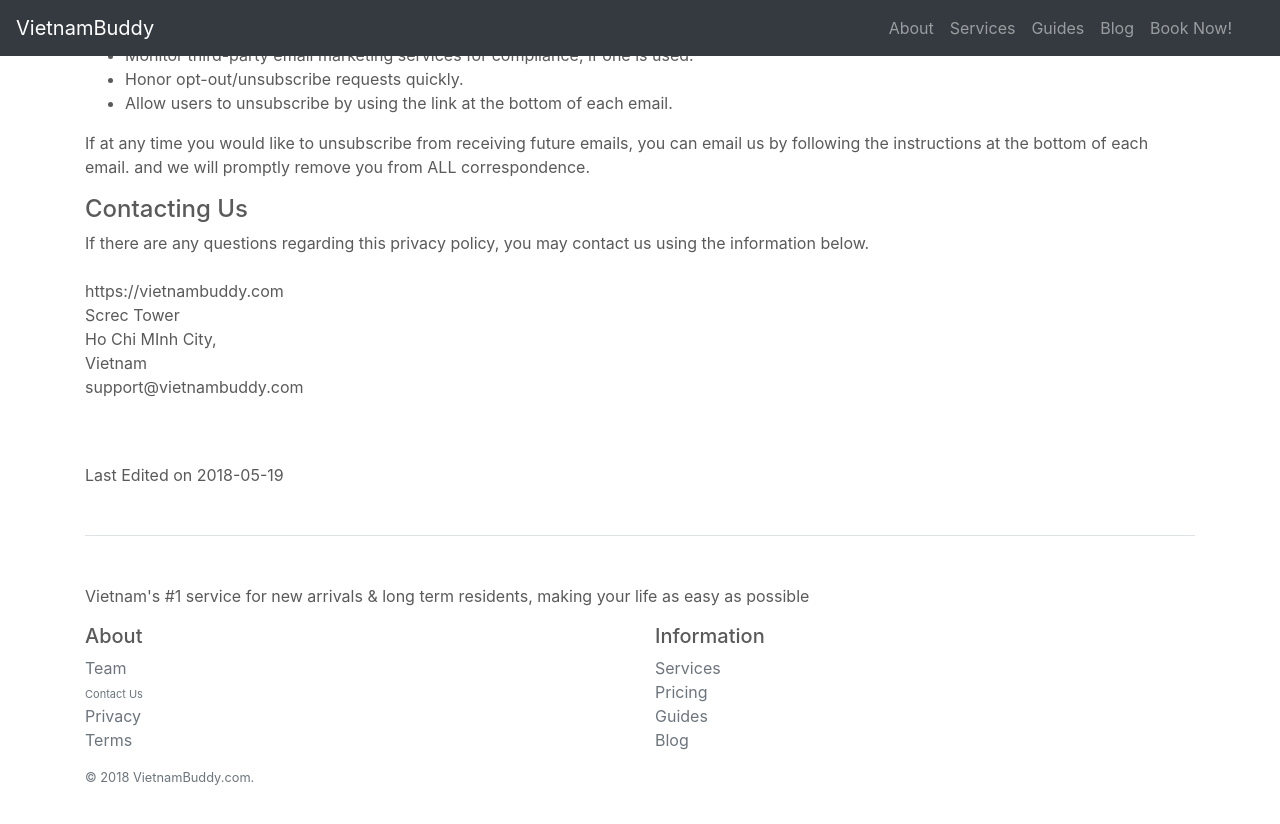
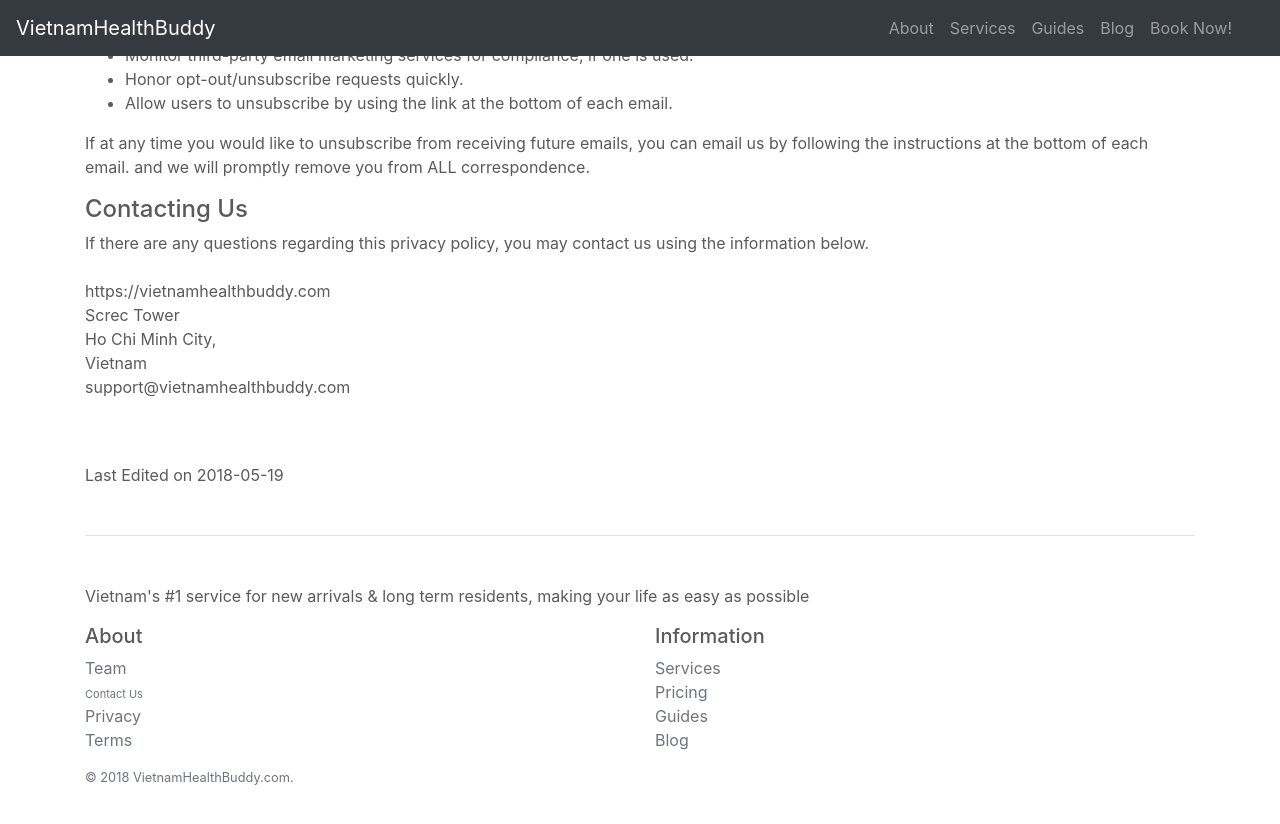
Before and after one commit to jameselkins/vietnamhealthbuddy.com, a Jekyll site: the page built from _pages/privacy.html, in a window 1280 px wide and 900 px high, scrolled down 3063 px. Shown: the top 824 px of the window. Built offline with Jekyll 4.4.1, drawn with Linux system fonts in a browser that asks for light colours; nearby versions of some CDN libraries; some of the changed text lies outside the part shown.

Commit message:
change vietnambuddy to vietnamhealthbuddy

```diff
--- a/CNAME
+++ b/CNAME
@@ -1 +1 @@
-vietnambuddy.com
+vietnamhealthbuddy.com
--- a/_config.yml
+++ b/_config.yml
@@ -13,17 +13,17 @@
 # you will see them accessed via {{ site.title }}, {{ site.email }}, and so on.
 # You can create any custom variable you would like, and they will be accessible
 # in the templates via {{ site.myvariable }}.
-title: VietnamBuddy.com
+title: VietnamHealthBuddy.com
 title_separator: "|"
 email: james.elkins1@gmail.com
 description: >- # this means to ignore newlines until "baseurl:"
-  VietnamBuddy.com is a consulting agency specializing in advising new arrivals to Vietnam
+  VietnamHealthBuddy.com is a consulting agency specializing in advising new arrivals to Vietnam
   on how to successfully navigate living, working and playing in Vietnam.
 baseurl: "" # the subpath of your site, e.g. /blog
 url: "" # the base hostname & protocol for your site, e.g. http://example.com
 twitter_username: vietnam_buddy
 github_username:  jameselkins
-repository: 'jameselkins/vietnambuddy.com'
+repository: 'jameselkins/vietnamhealthbuddy.com'
 analytics:
   provider: google-gtag
   google:
--- a/_includes/masthead.html
+++ b/_includes/masthead.html
@@ -1,6 +1,6 @@
 <header>
   <nav class="navbar navbar-expand-md navbar-dark fixed-top bg-dark">
-    <a class="navbar-brand" href="/">VietnamBuddy</a>
+    <a class="navbar-brand" href="/">VietnamHealthBuddy</a>
     <button class="navbar-toggler" type="button" data-toggle="collapse" data-target="#navbarCollapse" aria-controls="navbarCollapse" aria-expanded="false" aria-label="Toggle navigation">
       <span class="navbar-toggler-icon"></span>
     </button>
--- a/_includes/stripe_checkout.html
+++ b/_includes/stripe_checkout.html
@@ -17,7 +17,7 @@
 document.getElementById('{{ product.id }}-stripe-button').addEventListener('click', function(e) {
   // Open Checkout with further options:
   handler.open({
-    name: 'VietnamBuddy',
+    name: 'VietnamHealthBuddy',
     description: '{{ product.description}}',
     amount: {{ product.amount_cents }},
     zipCode: true,
--- a/_pages/privacy.html
+++ b/_pages/privacy.html
@@ -4,7 +4,7 @@
 permalink: /privacy/
 ---
 <br /><br /><br />
-<h1>https://vietnambuddy.com Privacy Policy</h1>
+<h1>https://vietnamhealthbuddy.com Privacy Policy</h1>
 
 <p>
 This privacy policy has been compiled to better serve those who are concerned with how their 'Personally Identifiable Information' (PII) is being used online. PII, as described in US privacy law and information security, is information that can be used on its own or with other information to identify, contact, or locate a single person, or to identify an individual in context. Please read our privacy policy carefully to get a clear understanding of how we collect, use, protect or otherwise handle your Personally Identifiable Information in accordance with our website.
@@ -175,11 +175,11 @@
 <p>
 If there are any questions regarding this privacy policy, you may contact us using the information below.<br>
 <br>
-https://vietnambuddy.com<br>
+https://vietnamhealthbuddy.com<br>
 Screc Tower<br>
-Ho Chi MInh City,<br>
+Ho Chi Minh City,<br>
 Vietnam<br>
-support@vietnambuddy.com<br>
+support@vietnamhealthbuddy.com<br>
 </p>
 <br><br>
 Last Edited on 2018-05-19
--- a/_posts/2018-05-19-welcome-to-vietnambuddy.markdown
+++ b/_posts/2018-05-19-welcome-to-vietnambuddy.markdown
@@ -1,6 +1,6 @@
 ---
 layout: post
-title:  "Welcome to VietnamBuddy"
+title:  "Welcome to VietnamHealthBuddy"
 date:   2018-05-12 09:41:46 +0700
 categories: jekyll update
 excerpt: "We're so excited to get started!"
@@ -14,4 +14,4 @@
 
 Hello world!
 
-We're delighted to announce the launch of VietnamBuddy.com .  For many years,
+We're delighted to announce the launch of VietnamHealthBuddy.com .  For many years,
--- a/assets/js/custom/payments.js
+++ b/assets/js/custom/payments.js
@@ -33,7 +33,7 @@
     } else if (value.token) {
       var formData = new FormData;
       $.ajax({
-        url: 'https://api.vietnambuddy.com/pay',
+        url: 'https://api.vietnamhealthbuddy.com/pay',
         product_id: productId
       })
     } else {
```
Also changed, not shown: _data/authors.yml (+5 -5 lines).
